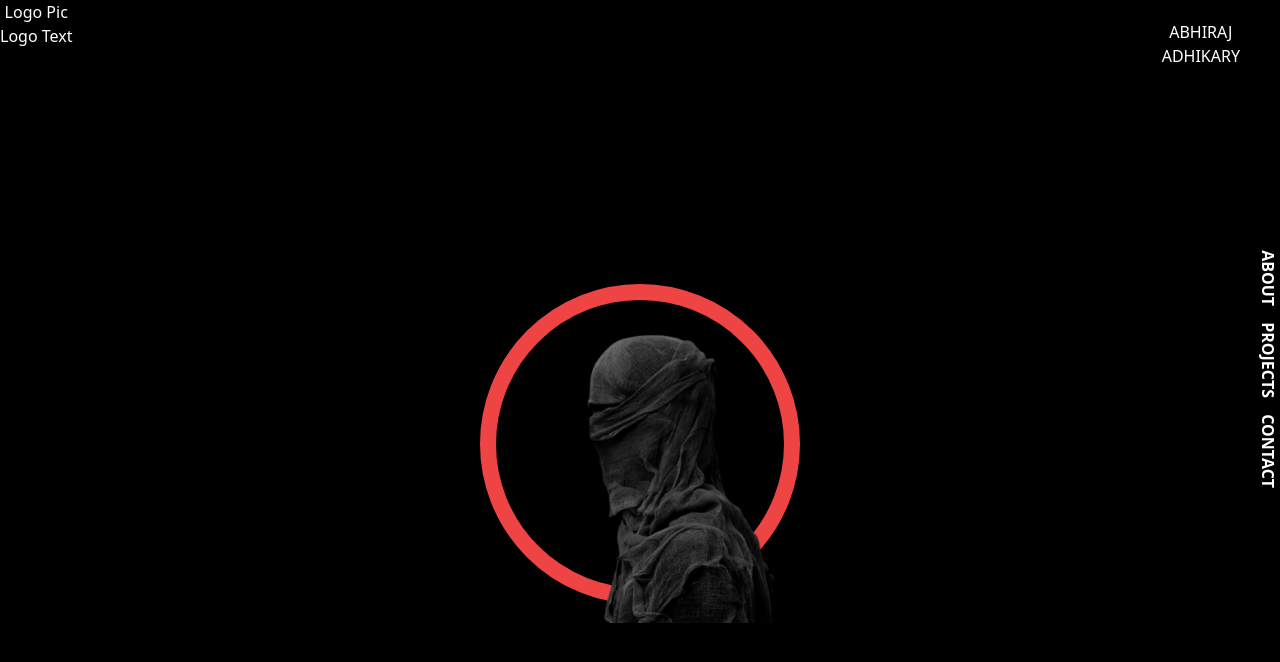
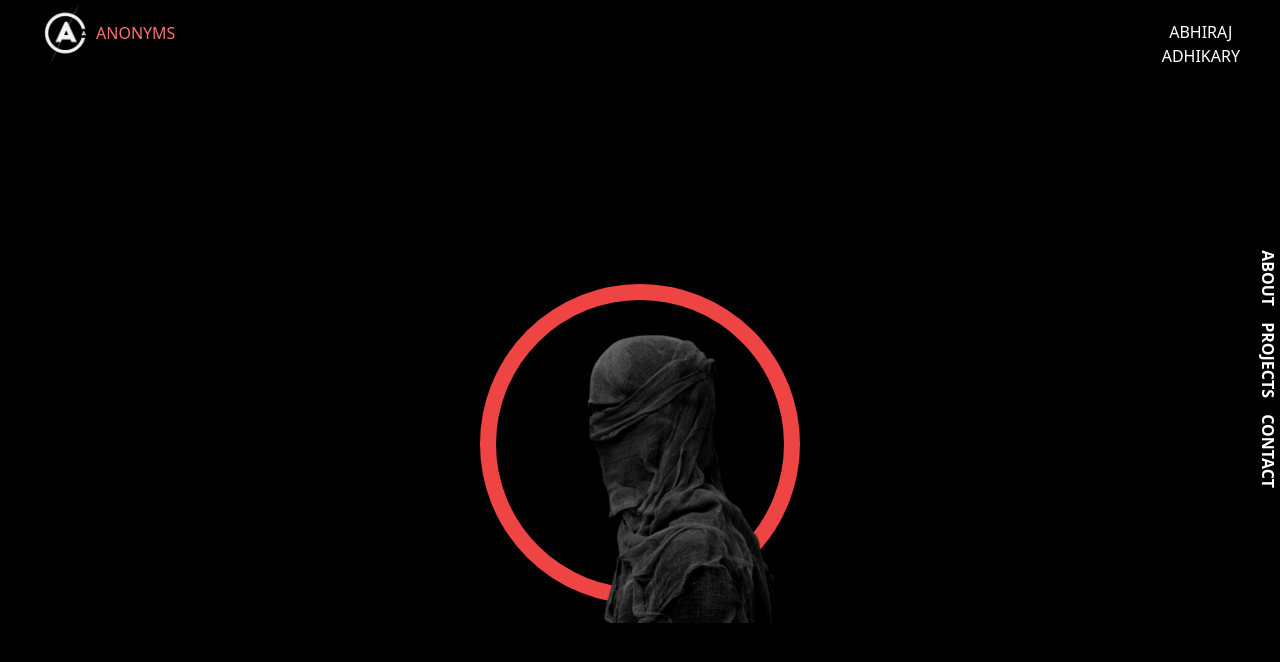
Before and after one commit to manienrico/portfolio, a React (Create React App) app: page / in a window 1280 px wide. Shown: the top 662 px of the page. Built offline with nearby package versions, Linux system fonts and the light colour scheme.

Commit message:
logo text colored

```diff
--- a/src/components/logo/logo.jsx
+++ b/src/components/logo/logo.jsx
@@ -1,9 +1,10 @@
 import React from 'react'
+import logoPic from '../../imgs/anonyms.png'
 
 export default function Logo() {
   return (
-    <span>
-        <div>Logo Pic</div><div>Logo Text</div>
+    <span className='relative flex items-center'>
+        <div className='flex items-center'><img src={logoPic} alt='Anonyms Logo' className='w-32 h-auto rounded-full' /></div><div className='-ml-8 text-red-400 font-mediun'>ANONYMS</div>
     </span>
   )
 }
```
Also changed, not shown: src/imgs/anonyms.png (added).
